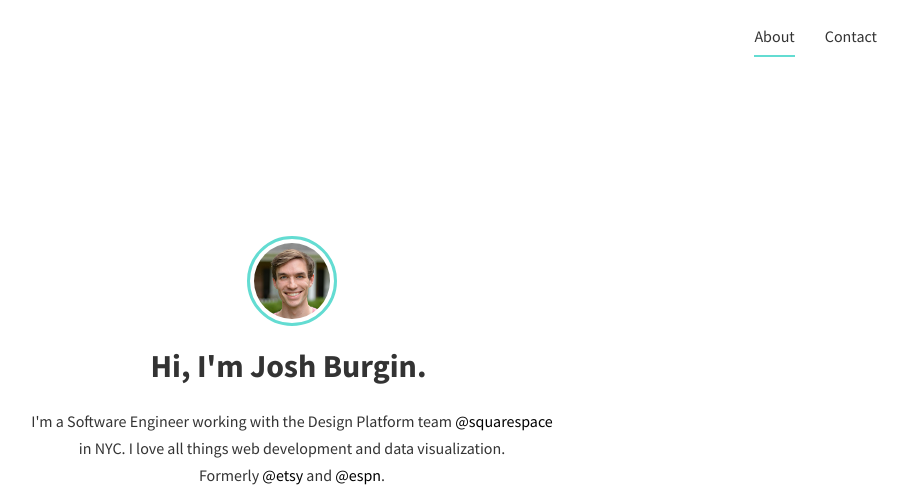
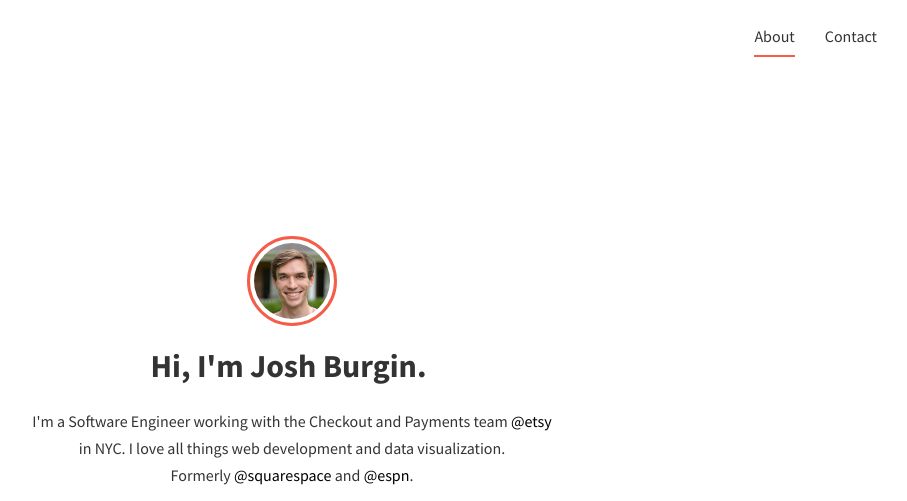
Before and after one commit to jsburgin/portfolio, a Gatsby site: page / in a window 1280 px wide. Shown: the top 501 px of the page, without its empty margins (348-1255 px from the left). Built offline with nearby package versions, Linux system fonts and the light colour scheme; Gatsby itself is replaced by a stand-in of ours.

Commit message:
Update description

```diff
--- a/package.json
+++ b/package.json
@@ -35,7 +35,7 @@
     "start": "npm run develop",
     "format": "prettier --write \"src/**/*.js\"",
     "test": "echo \"Write tests! -> https://gatsby.app/unit-testing\"",
-    "deploy": "gatsby build && gh-pages -d public -b gh-pages"
+    "deploy": "./node_modules/.bin/gatsby build && gh-pages -d public -b gh-pages"
   },
   "devDependencies": {
     "gh-pages": "^2.0.1",
--- a/src/components/core/profile.js
+++ b/src/components/core/profile.js
@@ -14,7 +14,7 @@ const Profile = styled.div`
 const ProfileImage = styled.img`
   border-radius: 55px;
   padding: 4px;
-  border: 3px solid rgba(99,220,210,1.0);
+  border: 3px solid #F45D48;
   margin-bottom: 1rem;
   min-height: 90px;
   min-width: 90px;
--- a/src/components/core/typing-header.js
+++ b/src/components/core/typing-header.js
@@ -21,7 +21,7 @@ const Cursor = styled.div`
   background: #fff;
 
   &.show {
-    background: rgba(99,220,210,1.0);
+    background: #F45D48;
   }
 `;
 
--- a/src/components/form/form.js
+++ b/src/components/form/form.js
@@ -19,8 +19,8 @@ export default styled.form`
 
     &.valid {
       opacity: 1;
-      color: rgba(99, 220, 210, 1);
-      border-color: rgba(99, 220, 210, 1);
+      color: #F45D48;
+      border-color: #F45D48;
       cursor: pointer;
     }
   }
--- a/src/components/header.js
+++ b/src/components/header.js
@@ -36,7 +36,7 @@ const HeaderMenu = styled.ul`
       border-bottom: 2px solid rgba(255, 255, 255, 0);
 
       &.active {
-        border-color: rgba(99, 220, 210, 1.0);
+        border-color: #F45D48;
       }
     }
   }
--- a/src/pages/index.js
+++ b/src/pages/index.js
@@ -1,9 +1,9 @@
-import React from 'react'
-import TypingHeader from '../components/core/typing-header'
-import styled from 'styled-components'
+import React from 'react';
+import TypingHeader from '../components/core/typing-header';
+import styled from 'styled-components';
 
-import Layout from '../components/layout'
-import SEO from '../components/seo'
+import Layout from '../components/layout';
+import SEO from '../components/seo';
 import Page from '../components/core/page';
 import Profile from '../components/core/profile';
 import Social from '../components/core/social';
@@ -31,10 +31,10 @@ const IndexPage = () => (
           }}
         />
         <Description>
-          I'm a Software Engineer working with the Design Platform
-          team <a href="https://squarespace.com">@squarespace</a> in NYC.
+          I'm a Software Engineer working with the Checkout and Payments
+          team <a href="https://etsy.com">@etsy</a> in NYC.
           I love all things web development and data visualization.<br />
-          Formerly <a href="https://etsy.com">@etsy</a> and <a href="https://espn.com">@espn</a>.
+          Formerly <a href="https://squarespace.com">@squarespace</a> and <a href="https://espn.com">@espn</a>.
         </Description>
         <Social />
       </div>
```
Also changed, not shown: src/images/icon.png, 1 other file.
